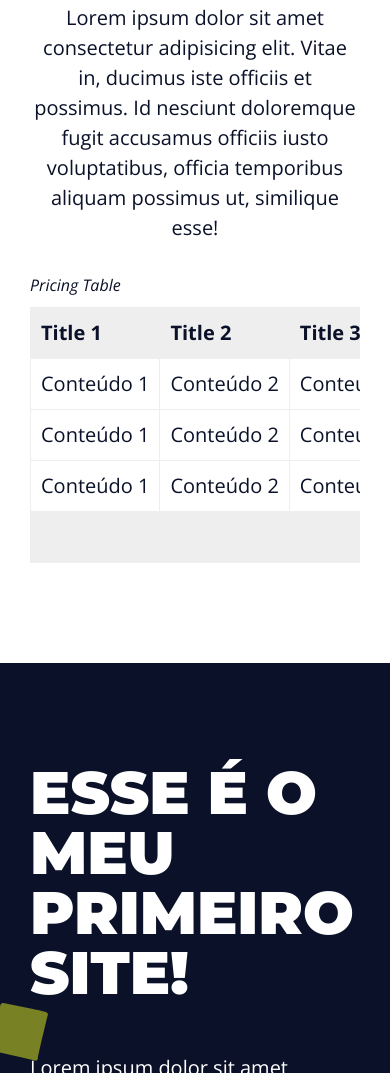
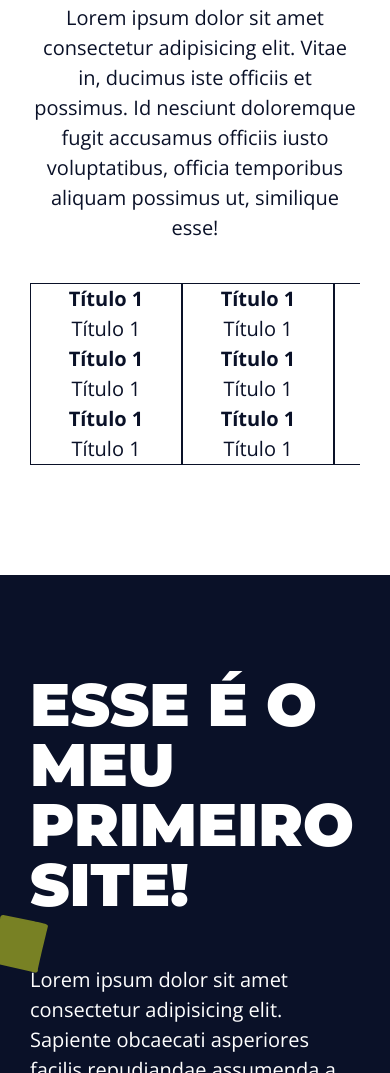
Before and after one commit to fernando-worked/landing-page, a plain HTML site: page index.html in a window 390 px wide. Shown: the part 8339-9412 px from the top of the page. Drawn offline with nearby package versions, Linux system fonts and the light colour scheme.

Commit message:
projeto concluído

```diff
--- a/assets/css/elements.css
+++ b/assets/css/elements.css
@@ -61,7 +61,7 @@ p {
     margin-bottom: 3rem;
 }
 
-.responsive-table{
+.responsive-table {
     overflow: hidden;
     overflow-x: auto;
 }
@@ -72,7 +72,7 @@ table {
     border-collapse: collapse;
 }
 
-table caption{
+table caption {
     font-style: italic;
     font-size: 1.6rem;
     text-align: left;
--- a/assets/css/styles.css
+++ b/assets/css/styles.css
@@ -190,6 +190,10 @@
     border: 0.1rem solid var(--primary-color);
 }
 
+.responsive-table.mobile {
+    display: none;
+}
+
 @media (max-width: 800px) {
 
     .intro-content,
@@ -270,11 +274,38 @@
         content: '×';
     }
 
-
-
-
     .menu-spacing {
         display: none;
     }
 
+    .responsive-table.web {
+        display: none;
+    }
+
+    .responsive-table.mobile {
+        display: flex;
+        flex-flow: row nowrap;
+        align-items: center;
+        justify-content: space-around;
+    }
+
+    .responsive-table.mobile .campo-holder{
+        display: flex;
+        flex-direction: line;
+    }
+
+    .responsive-table.mobile .cabecalho{
+        font-weight: 700;
+    }
+
+    .responsive-table.mobile .campo{
+        width: 15rem;
+    }
+
+    .card-table-mobile{
+        border: 0.1rem solid var(--primary-color);
+        border-collapse: collapse;
+        margin: 1rem 0;
+    }
+
 }
--- a/index.html
+++ b/index.html
@@ -164,7 +164,7 @@
 
     </section>
 
-    <section id="pricing" class="white-bg section ">
+    <section id="pricing" class="white-bg section">
         <div class="main-content top3-content">
             <h2>Preços</h2>
             <p>Lorem ipsum dolor sit amet consectetur adipisicing elit. Accusantium expedita sapiente aliquam cum veniam
@@ -176,7 +176,7 @@
                 nesciunt doloremque fugit accusamus officiis iusto voluptatibus, officia temporibus aliquam possimus ut,
                 similique esse!</p>
 
-            <div class="responsive-table">
+            <div class="responsive-table web">
                 <table>
                     <caption>Pricing Table</caption>
                     <thead>
@@ -221,6 +221,71 @@
                         </tr>
                     </tfoot>
                 </table>
+            </div>
+
+            <div class="responsive-table mobile">
+                <div class="card-table-mobile">
+                    <div class="campo-holder">
+                        <div class="campo">
+                            <div class="cabecalho">Título 1</div>
+                            <div class="valor">Título 1</div>
+                        </div>
+                    </div>
+                    <div class="campo-holder">
+                        <div class="campo">
+                            <div class="cabecalho">Título 1</div>
+                            <div class="valor">Título 1</div>
+                        </div>
+                    </div>
+                    <div class="campo-holder">
+                        <div class="campo">
+                            <div class="cabecalho">Título 1</div>
+                            <div class="valor">Título 1</div>
+                        </div>
+                    </div>
+                </div>
+
+                <div class="card-table-mobile">
+                    <div class="campo-holder">
+                        <div class="campo">
+                            <div class="cabecalho">Título 1</div>
+                            <div class="valor">Título 1</div>
+                        </div>
+                    </div>
+                    <div class="campo-holder">
+                        <div class="campo">
+                            <div class="cabecalho">Título 1</div>
+                            <div class="valor">Título 1</div>
+                        </div>
+                    </div>
+                    <div class="campo-holder">
+                        <div class="campo">
+                            <div class="cabecalho">Título 1</div>
+                            <div class="valor">Título 1</div>
+                        </div>
+                    </div>
+                </div>
+
+                <div class="card-table-mobile">
+                    <div class="campo-holder">
+                        <div class="campo">
+                            <div class="cabecalho">Título 1</div>
+                            <div class="valor">Título 1</div>
+                        </div>
+                    </div>
+                    <div class="campo-holder">
+                        <div class="campo">
+                            <div class="cabecalho">Título 1</div>
+                            <div class="valor">Título 1</div>
+                        </div>
+                    </div>
+                    <div class="campo-holder">
+                        <div class="campo">
+                            <div class="cabecalho">Título 1</div>
+                            <div class="valor">Título 1</div>
+                        </div>
+                    </div>
+                </div>
             </div>
         </div>
     </section>
```
